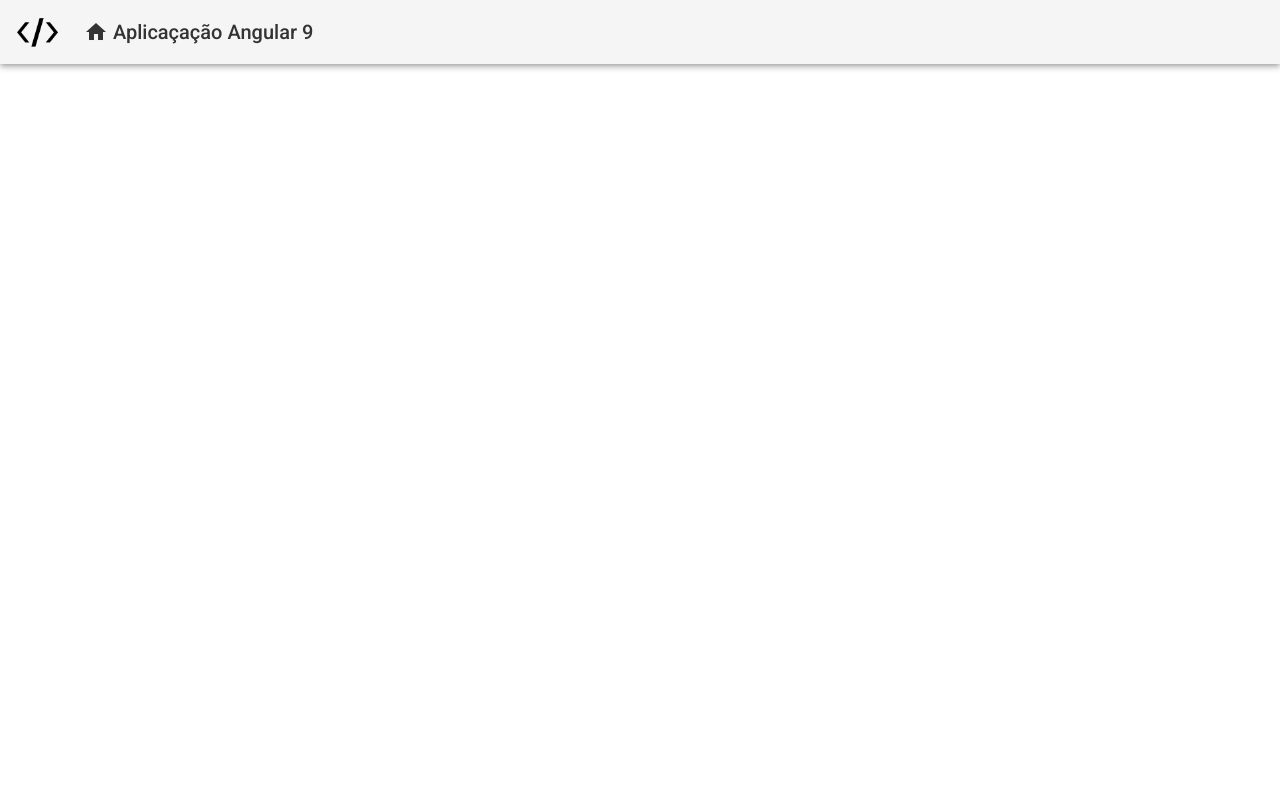
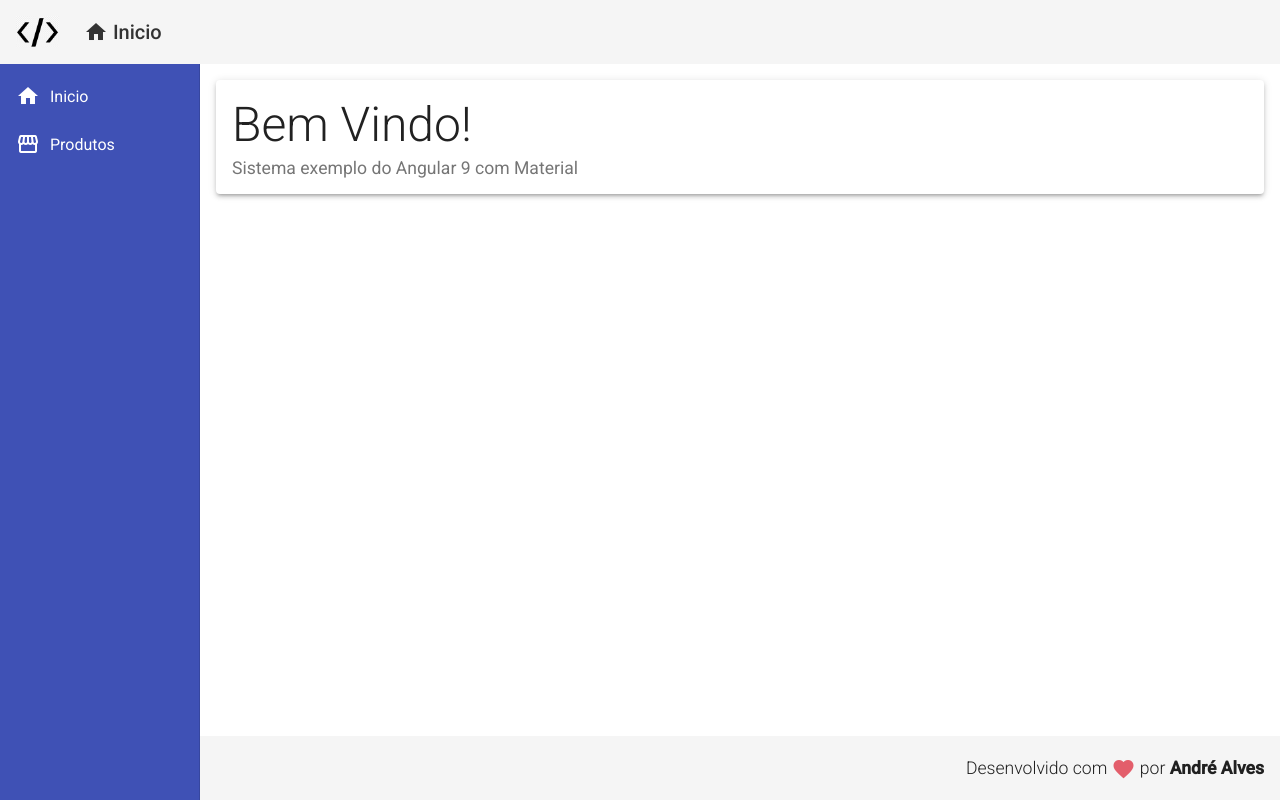
Before and after one commit to andrelcalves/angular-9-material-essencial, an Angular app in the folder frontend/: page / in a window 1280 px wide. Built offline with nearby package versions, Linux system fonts and the light colour scheme.

Commit message:
Criação do componentes footer, nav e home

```diff
--- a/frontend/src/app/app.component.html
+++ b/frontend/src/app/app.component.html
@@ -1 +1,3 @@
 <app-header></app-header>
+<app-nav></app-nav>
+<app-footer></app-footer>
--- /dev/null
+++ b/frontend/src/app/components/template/footer/footer.component.css
@@ -0,0 +1,11 @@
+.footer{
+    position: fixed;
+    bottom:0;
+    display: flex;
+    justify-content: flex-end;
+}
+
+.footer > span{
+    font-weight: 300;
+    font-size: 1.1rem;
+}
--- /dev/null
+++ b/frontend/src/app/components/template/footer/footer.component.html
@@ -0,0 +1,9 @@
+<mat-toolbar class="footer">
+    <span>
+        Desenvolvido com
+        <i class="material-icons red v-middle">
+            favorite
+        </i>
+        por <strong>André Alves</strong>
+    </span>
+</mat-toolbar>
--- /dev/null
+++ b/frontend/src/app/components/template/footer/footer.component.ts
@@ -0,0 +1,15 @@
+import { Component, OnInit } from '@angular/core';
+
+@Component({
+  selector: 'app-footer',
+  templateUrl: './footer.component.html',
+  styleUrls: ['./footer.component.css']
+})
+export class FooterComponent implements OnInit {
+
+  constructor() { }
+
+  ngOnInit(): void {
+  }
+
+}
--- a/frontend/src/app/components/template/header/header.component.html
+++ b/frontend/src/app/components/template/header/header.component.html
@@ -11,7 +11,7 @@
             <i class="material-icons">
                 home
             </i>
-             Aplicaçação Angular 9
+             Inicio
         </a>
     </span>
 </mat-toolbar>
--- /dev/null
+++ b/frontend/src/app/components/template/nav/nav.component.css
@@ -0,0 +1,17 @@
+.sidenav{
+    background-color: #3F51B5;
+    width: 200px;
+}
+
+.sidenav a{
+    color: #fff;
+}
+
+.sidenav i{
+    padding-right: 10px;
+}
+
+.content{
+    padding:16px;
+    background-color: #fff;
+}
--- /dev/null
+++ b/frontend/src/app/components/template/nav/nav.component.html
@@ -0,0 +1,23 @@
+<mat-sidenav-container class="container">
+    <mat-sidenav class="sidenav" mode="side" opened
+        fixedInViewport="true" fixedTopGap="64">
+        <mat-nav-list class="nav-list">
+            <a mat-list-item>
+                <i class="material-icons">
+                   home
+                </i>
+                Inicio
+            </a>
+            <a mat-list-item>
+                <i class="material-icons">
+                   storefront
+                </i>
+                Produtos
+            </a>
+        </mat-nav-list>
+    </mat-sidenav>
+
+    <mat-sidenav-content class="content">
+        <app-home></app-home>
+    </mat-sidenav-content>
+</mat-sidenav-container>
--- /dev/null
+++ b/frontend/src/app/components/template/nav/nav.component.ts
@@ -0,0 +1,15 @@
+import { Component, OnInit } from '@angular/core';
+
+@Component({
+  selector: 'app-nav',
+  templateUrl: './nav.component.html',
+  styleUrls: ['./nav.component.css']
+})
+export class NavComponent implements OnInit {
+
+  constructor() { }
+
+  ngOnInit(): void {
+  }
+
+}
--- /dev/null
+++ b/frontend/src/app/views/home/home.component.css
@@ -0,0 +1,9 @@
+.home .title{
+    font-size: 3rem;
+    font-weight: 300;
+    line-height: 1.2;
+}
+
+.home .subtitle{
+    font-size: 1.1rem;
+}
--- /dev/null
+++ b/frontend/src/app/views/home/home.component.html
@@ -0,0 +1,8 @@
+<mat-card class="home mat-elevation-z3">
+    <mat-card-title class="title">
+        Bem Vindo!
+    </mat-card-title>
+    <mat-card-subtitle class="subtitle">
+        Sistema  exemplo do Angular 9 com Material
+    </mat-card-subtitle>
+</mat-card>
--- /dev/null
+++ b/frontend/src/app/views/home/home.component.ts
@@ -0,0 +1,15 @@
+import { Component, OnInit } from '@angular/core';
+
+@Component({
+  selector: 'app-home',
+  templateUrl: './home.component.html',
+  styleUrls: ['./home.component.css']
+})
+export class HomeComponent implements OnInit {
+
+  constructor() { }
+
+  ngOnInit(): void {
+  }
+
+}
```
Also changed, not shown: frontend/src/app/app.module.ts (+14 -2 lines), 1 other file (tests, documents, lock files or other folders).
